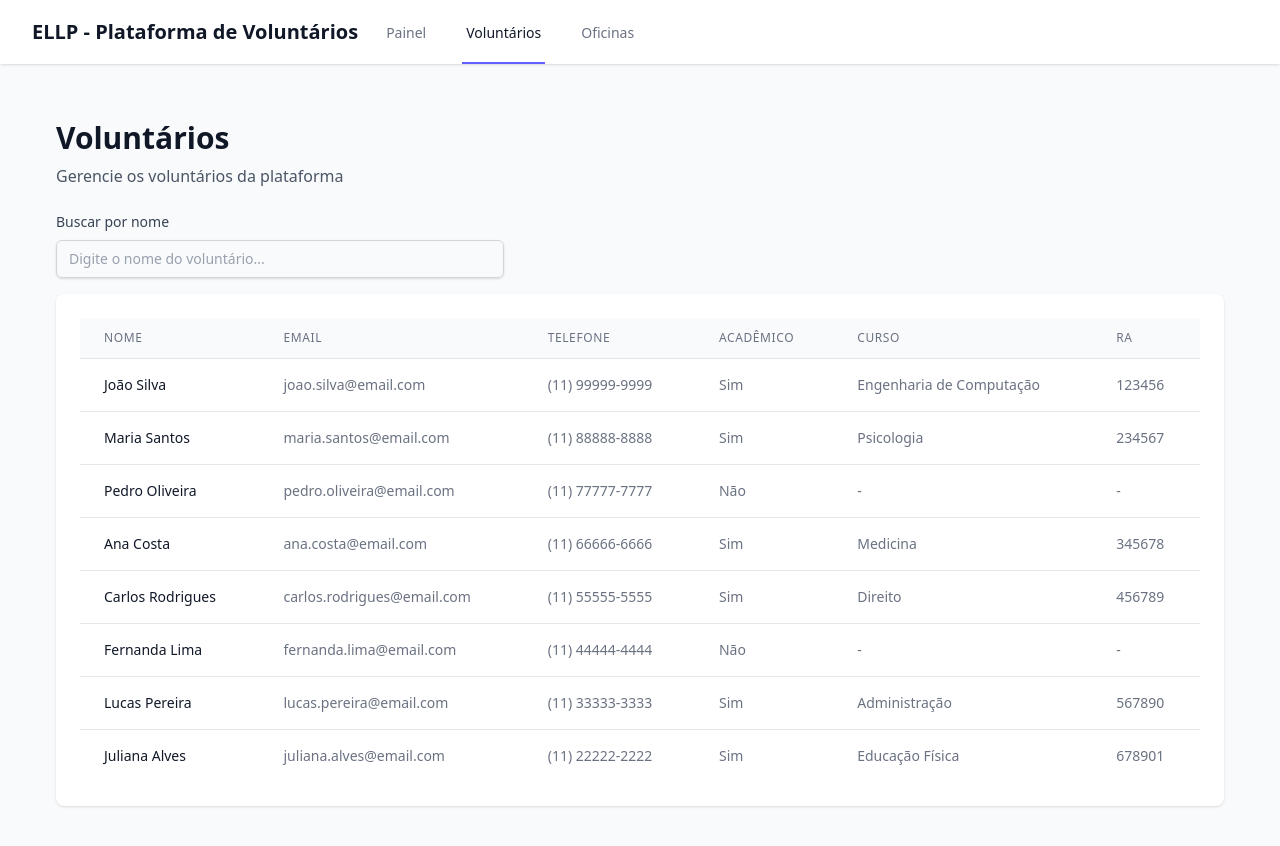
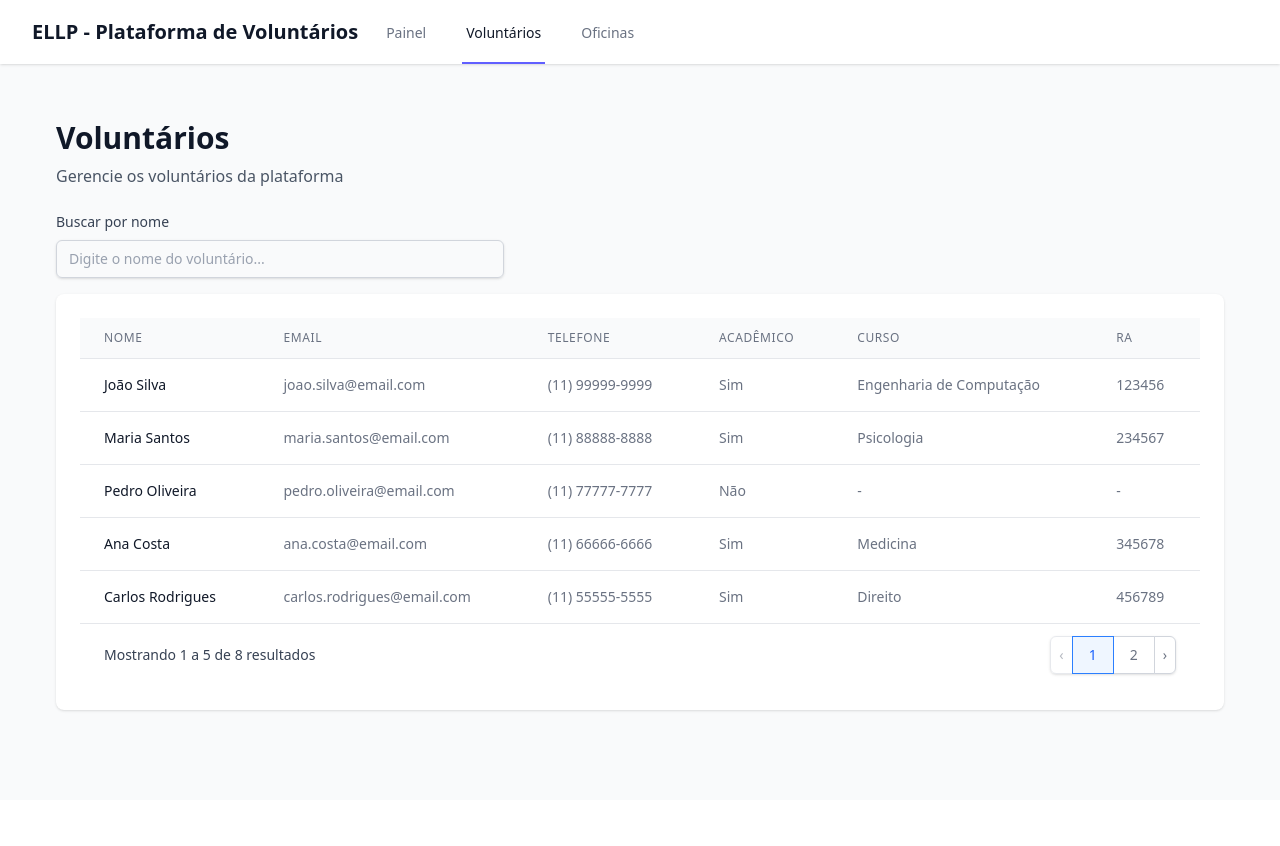
Before and after one commit to ryanmiura/ellp-volunteer-platform, a React (Vite) app in the folder frontend/: page /volunteers in a window 1280 px wide. Shown: the top 846 px of the page. After the commit the page ends 800 px from the top, so only its background shows below. Built offline with nearby package versions, Linux system fonts and the light colour scheme.

Commit message:
feat: add pagination functionality to volunteers list

```diff
--- a/frontend/src/pages/VolunteersPage.tsx
+++ b/frontend/src/pages/VolunteersPage.tsx
@@ -91,10 +91,20 @@ const mockVolunteers: Volunteer[] = [
 function VolunteersPage() {
   const [volunteers] = useState<Volunteer[]>(mockVolunteers);
   const [searchTerm, setSearchTerm] = useState('');
+  const [currentPage, setCurrentPage] = useState(1);
+  const itemsPerPage = 5;
 
   const filteredVolunteers = volunteers.filter(volunteer =>
     volunteer.name.toLowerCase().includes(searchTerm.toLowerCase())
   );
+
+  const totalPages = Math.ceil(filteredVolunteers.length / itemsPerPage);
+  const startIndex = (currentPage - 1) * itemsPerPage;
+  const paginatedVolunteers = filteredVolunteers.slice(startIndex, startIndex + itemsPerPage);
+
+  const handlePageChange = (page: number) => {
+    setCurrentPage(page);
+  };
 
   return (
     <div className="p-6">
@@ -114,7 +124,10 @@ function VolunteersPage() {
             className="block w-full px-3 py-2 border border-gray-300 rounded-md shadow-sm placeholder-gray-400 focus:outline-none focus:ring-blue-500 focus:border-blue-500 sm:text-sm"
             placeholder="Digite o nome do voluntário..."
             value={searchTerm}
-            onChange={(e) => setSearchTerm(e.target.value)}
+            onChange={(e) => {
+              setSearchTerm(e.target.value);
+              setCurrentPage(1); // Reset to first page when searching
+            }}
           />
         </div>
       </div>
@@ -146,7 +159,7 @@ function VolunteersPage() {
                 </tr>
               </thead>
               <tbody className="bg-white divide-y divide-gray-200">
-                {filteredVolunteers.map((volunteer) => (
+                {paginatedVolunteers.map((volunteer) => (
                   <tr key={volunteer.id} className="hover:bg-gray-50">
                     <td className="px-6 py-4 whitespace-nowrap text-sm font-medium text-gray-900">
                       {volunteer.name}
@@ -171,6 +184,76 @@ function VolunteersPage() {
               </tbody>
             </table>
           </div>
+
+          {/* Pagination */}
+          {totalPages > 1 && (
+            <div className="bg-white px-4 py-3 flex items-center justify-between border-t border-gray-200 sm:px-6">
+              <div className="flex-1 flex justify-between sm:hidden">
+                <button
+                  onClick={() => handlePageChange(currentPage - 1)}
+                  disabled={currentPage === 1}
+                  className="relative inline-flex items-center px-4 py-2 text-sm font-medium rounded-md text-gray-700 bg-white border border-gray-300 hover:bg-gray-50 disabled:opacity-50 disabled:cursor-not-allowed"
+                >
+                  Anterior
+                </button>
+                <button
+                  onClick={() => handlePageChange(currentPage + 1)}
+                  disabled={currentPage === totalPages}
+                  className="ml-3 relative inline-flex items-center px-4 py-2 text-sm font-medium rounded-md text-gray-700 bg-white border border-gray-300 hover:bg-gray-50 disabled:opacity-50 disabled:cursor-not-allowed"
+                >
+                  Próximo
+                </button>
+              </div>
+              <div className="hidden sm:flex-1 sm:flex sm:items-center sm:justify-between">
+                <div>
+                  <p className="text-sm text-gray-700">
+                    Mostrando{' '}
+                    <span className="font-medium">{startIndex + 1}</span>
+                    {' '}a{' '}
+                    <span className="font-medium">
+                      {Math.min(startIndex + itemsPerPage, filteredVolunteers.length)}
+                    </span>
+                    {' '}de{' '}
+                    <span className="font-medium">{filteredVolunteers.length}</span>
+                    {' '}resultados
+                  </p>
+                </div>
+                <div>
+                  <nav className="relative z-0 inline-flex rounded-md shadow-sm -space-x-px">
+                    <button
+                      onClick={() => handlePageChange(currentPage - 1)}
+                      disabled={currentPage === 1}
+                      className="relative inline-flex items-center px-2 py-2 rounded-l-md border border-gray-300 bg-white text-sm font-medium text-gray-500 hover:bg-gray-50 disabled:opacity-50 disabled:cursor-not-allowed"
+                    >
+                      <span className="sr-only">Anterior</span>
+                      ‹
+                    </button>
+                    {Array.from({ length: totalPages }, (_, i) => i + 1).map((page) => (
+                      <button
+                        key={page}
+                        onClick={() => handlePageChange(page)}
+                        className={`relative inline-flex items-center px-4 py-2 border text-sm font-medium ${
+                          page === currentPage
+                            ? 'z-10 bg-blue-50 border-blue-500 text-blue-600'
+                            : 'bg-white border-gray-300 text-gray-500 hover:bg-gray-50'
+                        }`}
+                      >
+                        {page}
+                      </button>
+                    ))}
+                    <button
+                      onClick={() => handlePageChange(currentPage + 1)}
+                      disabled={currentPage === totalPages}
+                      className="relative inline-flex items-center px-2 py-2 rounded-r-md border border-gray-300 bg-white text-sm font-medium text-gray-500 hover:bg-gray-50 disabled:opacity-50 disabled:cursor-not-allowed"
+                    >
+                      <span className="sr-only">Próximo</span>
+                      ›
+                    </button>
+                  </nav>
+                </div>
+              </div>
+            </div>
+          )}
         </div>
       </div>
     </div>
```
